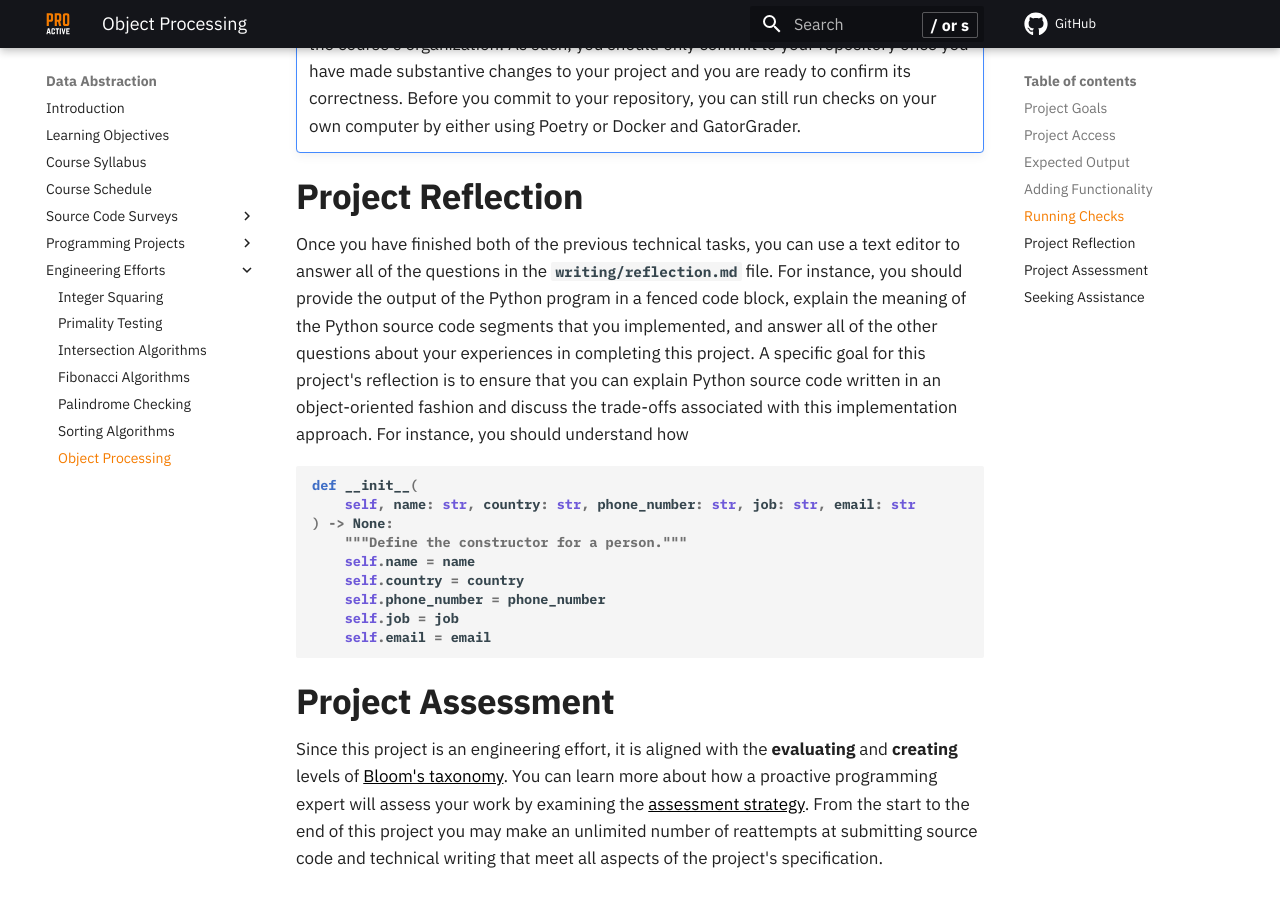
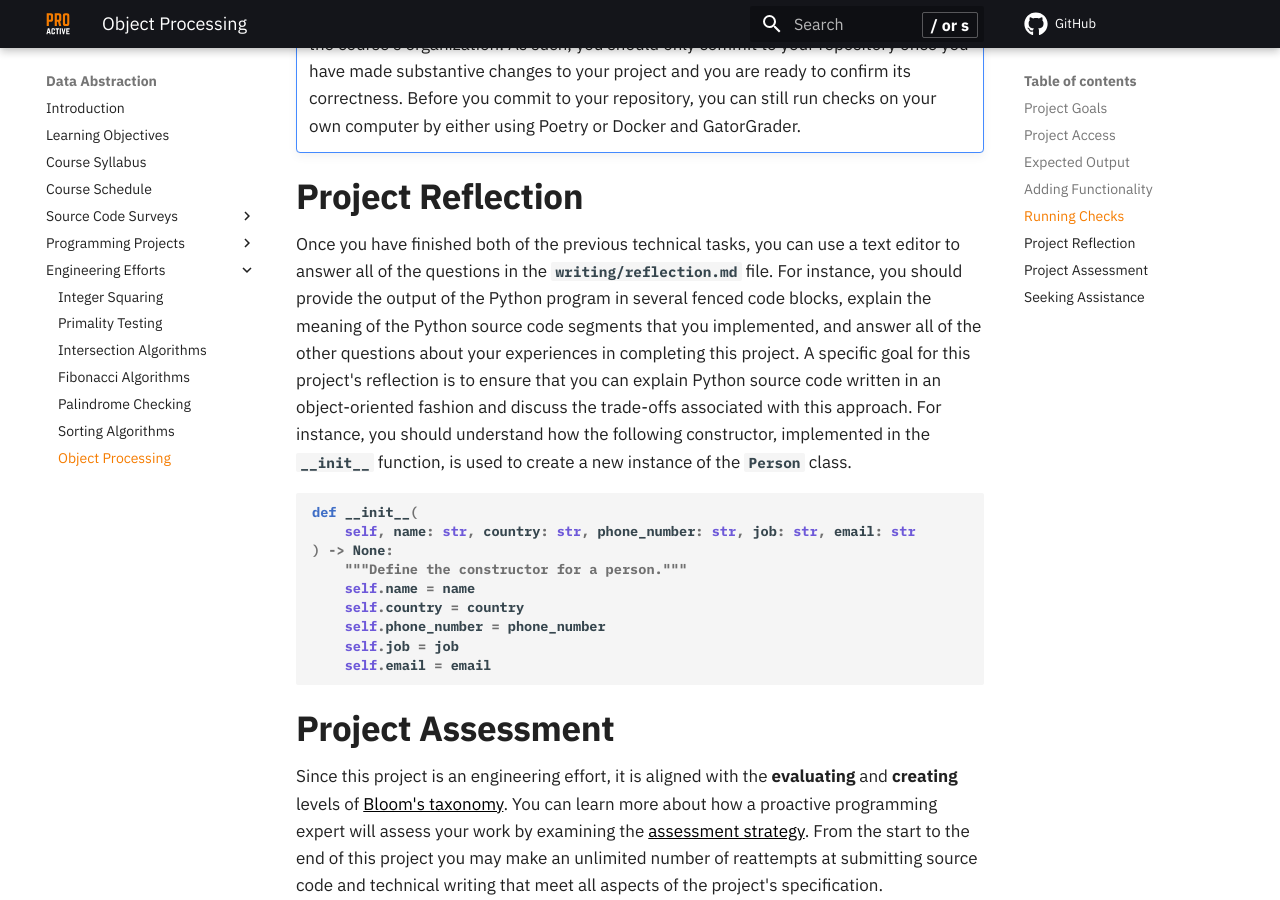
Before and after one commit to ProactiveProgrammers/www.proactiveprogrammers.com, an MkDocs documentation site: the page built from docs/data-abstraction/engineering-efforts/object-processing.md, in a window 1280 px wide and 900 px high, scrolled down 4041 px. Built offline with MkDocs 1.6.1 and Material for MkDocs 9.7.7, drawn with Linux system fonts in a browser that asks for light colours; comment, search, counter and statistics services are not loaded.

Commit message:
feat: Improve the object-processing content about the reflection.

````diff
--- a/docs/data-abstraction/engineering-efforts/object-processing.md
+++ b/docs/data-abstraction/engineering-efforts/object-processing.md
@@ -187,13 +187,14 @@ correctly implementing and writing about `objectprocessor`.
 
 Once you have finished both of the previous technical tasks, you can use a text
 editor to answer all of the questions in the `writing/reflection.md` file. For
-instance, you should provide the output of the Python program in a fenced code
-block, explain the meaning of the Python source code segments that you
+instance, you should provide the output of the Python program in several fenced
+code blocks, explain the meaning of the Python source code segments that you
 implemented, and answer all of the other questions about your experiences in
 completing this project. A specific goal for this project's reflection is to
 ensure that you can explain Python source code written in an object-oriented
-fashion and discuss the trade-offs associated with this implementation approach.
-For instance, you should understand how
+fashion and discuss the trade-offs associated with this approach. For instance,
+you should understand how the following constructor, implemented in the
+`__init__` function, is used to create a new instance of the `Person` class.
 
 ```python
 def __init__(
````
